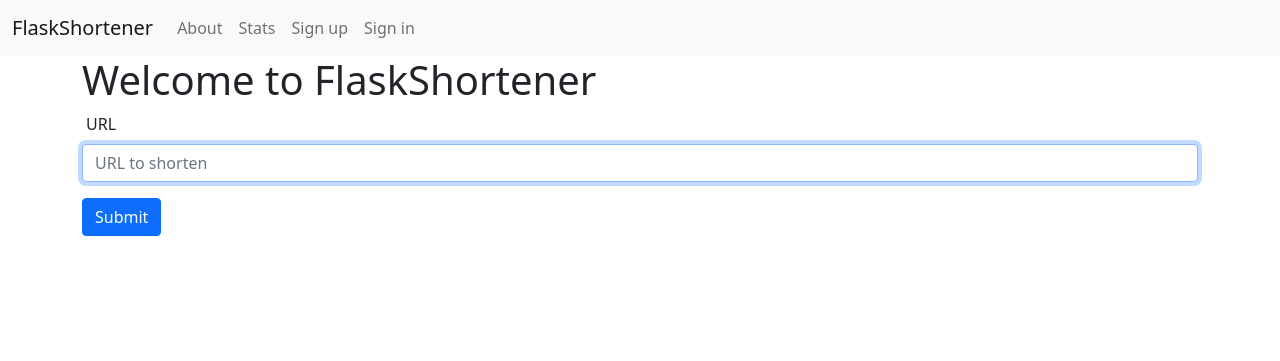
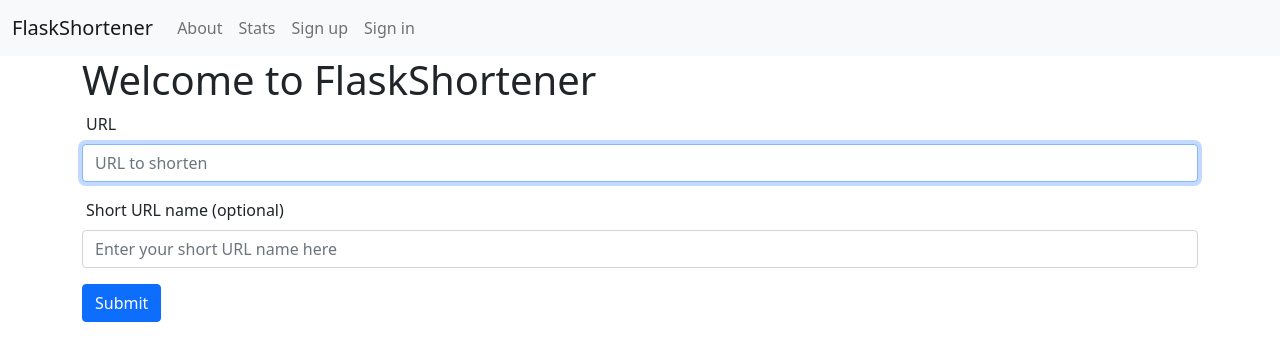
Before and after one commit to viktoryest/url_shortener, a Flask app: page / in a window 1280 px wide. Shown: the top 361 px of the page. Run offline with Flask 2, Linux system fonts and the light colour scheme.

Commit message:
Added the ability to set the first-level domain by yourself

```diff
--- a/app.py
+++ b/app.py
@@ -38,23 +38,44 @@ def index():
 
     if request.method == 'POST':
         url = request.form['url']
+        short_url_name = request.form['short_url_name']
 
         if not url:
             flash('The URL is required!', category='danger')
             return redirect(url_for('index'))
 
-        if current_user.is_authenticated:
-            url_data = conn.execute('INSERT INTO urls (original_url, user_id) VALUES (?, ?)',
-                                    (url, current_user.get_id()))
+        if short_url_name:
+            used_name = conn.execute(f'SELECT short_url_name FROM urls WHERE short_url_name = (?)',
+                                     (short_url_name,)).fetchone()
+            if used_name is None:
+                if current_user.is_authenticated:
+                    conn.execute('INSERT INTO urls (original_url, user_id, short_url_name) VALUES (?, ?, ?)',
+                                 (url, current_user.get_id(), short_url_name))
+                else:
+                    conn.execute('INSERT INTO urls (original_url, user_id, short_url_name) VALUES (?, ?, ?)',
+                                 (url, 0, short_url_name))
+            else:
+                flash('This short URL name is already in use. Please, choose another one', category='info')
+
+            conn.commit()
+            conn.close()
+
+            short_url = request.host_url + short_url_name
+
         else:
-            url_data = conn.execute('INSERT INTO urls (original_url, user_id) VALUES (?, ?)', (url, 0))
+            if current_user.is_authenticated:
+                url_data = conn.execute('INSERT INTO urls (original_url, user_id, short_url_name) VALUES (?, ?, ?)',
+                                        (url, current_user.get_id(), 0))
+            else:
+                url_data = conn.execute('INSERT INTO urls (original_url, user_id, short_url_name) VALUES (?, ?, ?)',
+                                        (url, 0, 0))
 
-        conn.commit()
-        conn.close()
+            conn.commit()
+            conn.close()
 
-        url_id = url_data.lastrowid
-        hash_id = hashids.encode(url_id)
-        short_url = request.host_url + hash_id
+            url_id = url_data.lastrowid
+            hash_id = hashids.encode(url_id)
+            short_url = request.host_url + hash_id
 
         return render_template('index.html', short_url=short_url)
 
@@ -69,6 +90,9 @@ def about():
 @app.route('/<id>')
 def url_redirect(id):
     conn = get_db_connection()
+
+    short_url_name = conn.execute('SELECT original_url, short_url_name FROM urls'
+                                  ' WHERE short_url_name = (?)', (id,)).fetchone()
 
     original_id = hashids.decode(id)
     if original_id:
@@ -85,6 +109,22 @@ def url_redirect(id):
         conn.commit()
         conn.close()
         return redirect(original_url)
+
+    elif short_url_name:
+        short_url_name = short_url_name['short_url_name']
+        url_data = conn.execute('SELECT short_url_name, original_url, clicks FROM urls'
+                                ' WHERE short_url_name = (?)', (short_url_name,)
+                                ).fetchone()
+        original_url = url_data['original_url']
+        clicks = url_data['clicks']
+
+        conn.execute('UPDATE urls SET clicks = ? WHERE short_url_name = ?',
+                     (clicks + 1, short_url_name))
+
+        conn.commit()
+        conn.close()
+        return redirect(original_url)
+
     else:
         flash('Invalid URL', category='danger')
         return redirect(url_for('index'))
@@ -94,13 +134,18 @@ def url_redirect(id):
 @login_required
 def stats():
     conn = get_db_connection()
-    db_urls = conn.execute('SELECT id, created, original_url, clicks FROM urls').fetchall()
+    db_urls = conn.execute('SELECT id, created, original_url, clicks, short_url_name FROM urls').fetchall()
     conn.close()
 
     urls = []
     for url in db_urls:
         url = dict(url)
-        url['short_url'] = request.host_url + hashids.encode(url['id'])
+        short_url_name = url['short_url_name']
+
+        if short_url_name == '0':
+            url['short_url'] = request.host_url + hashids.encode(url['id'])
+        else:
+            url['short_url'] = request.host_url + short_url_name
         urls.append(url)
 
     return render_template('stats.html', urls=urls)
@@ -110,14 +155,21 @@ def stats():
 @login_required
 def my_profile():
     conn = get_db_connection()
-    db_urls = conn.execute(f'SELECT id, created, original_url, '
+    db_urls = conn.execute(f'SELECT id, created, original_url, short_url_name,'
                            f'clicks FROM urls WHERE user_id = "{current_user.get_id()}"').fetchall()
     conn.close()
 
     my_urls = []
     for url in db_urls:
         url = dict(url)
-        url['short_url'] = request.host_url + hashids.encode(url['id'])
+        print(url)
+        short_url_name = url['short_url_name']
+        print(short_url_name)
+
+        if short_url_name == '0':
+            url['short_url'] = request.host_url + hashids.encode(url['id'])
+        else:
+            url['short_url'] = request.host_url + short_url_name
         my_urls.append(url)
 
     if request.method == 'POST':
--- a/schema.sql
+++ b/schema.sql
@@ -3,7 +3,8 @@ CREATE TABLE IF NOT EXISTS urls (
     created TIMESTAMP NOT NULL DEFAULT CURRENT_TIMESTAMP,
     original_url TEXT NOT NULL,
     clicks INTEGER NOT NULL DEFAULT 0,
-    user_id INTEGER NOT NULL
+    user_id INTEGER NOT NULL,
+    short_url_name TEXT NOT NULL
 );
 
 CREATE TABLE IF NOT EXISTS users (
--- a/templates/index.html
+++ b/templates/index.html
@@ -16,6 +16,14 @@
                value="{{ request.form['url'] }}" autofocus>
     </div>
     <div class="mb-2">
+        <label id="short_url_name"><span class="ps-1">Short URL name (optional)</span></label>
+    </div>
+    <div class="mb-3">
+        <input type="text" name="short_url_name"
+               placeholder="Enter your short URL name here" class="form-control"
+               value="{{ request.form['short_url_name'] }}" autofocus>
+    </div>
+    <div class="mb-2">
         <button type="submit" class="btn btn-primary">Submit</button>
     </div>
 </form>
```
